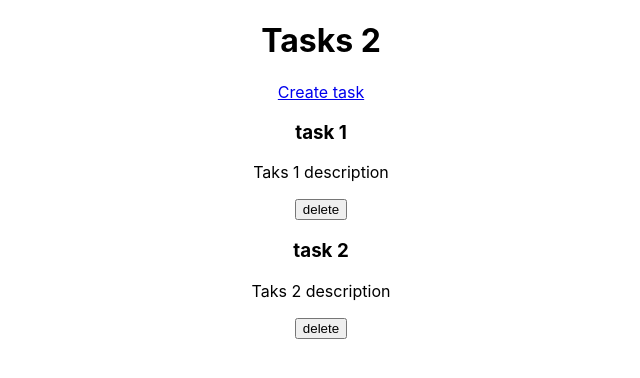
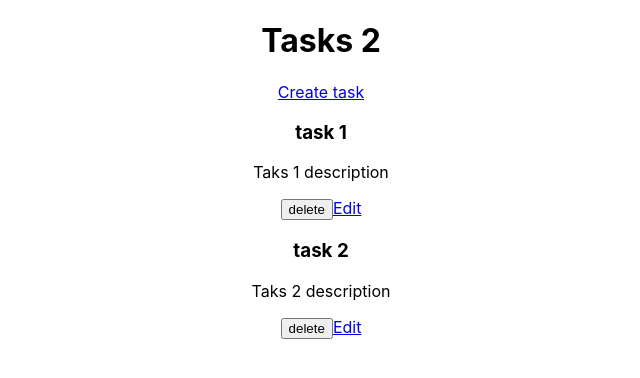
Before and after one commit to quenandres/react-rtk-crud, a React (Create React App) app: page / in a window 1280 px wide. Shown: the top 378 px of the page, without its empty margins (319-959 px from the left). Built offline with nearby package versions, Linux system fonts and the light colour scheme.

Commit message:
Add:  navegacion entre rutas y formulario de editar terminado

```diff
--- a/src/App.js
+++ b/src/App.js
@@ -12,6 +12,7 @@ function App() {
         <Routes>
           <Route path='/' element={<TaksList />} />
           <Route path='/create-task' element={<TaksForm />} />
+          <Route path='/edit-task/:id' element={<TaksForm />} />
         </Routes>
       </BrowserRouter>
     </div>
--- a/src/components/TaskForm.js
+++ b/src/components/TaskForm.js
@@ -1,8 +1,8 @@
-import {useState} from 'react';
-import { useDispatch } from 'react-redux';
+import {useEffect, useState} from 'react';
+import { useDispatch, useSelector } from 'react-redux';
 import { addTask } from '../features/tasks/taskSlice';
 import { v4 as uuid } from 'uuid';
-import { useNavigate } from 'react-router-dom';
+import { useNavigate, useParams } from 'react-router-dom';
 
 
 export const TaksForm = () => {
@@ -14,12 +14,14 @@ export const TaksForm = () => {
 
   const dispatch = useDispatch();//Permite disparar eventos
   const navigate = useNavigate();
+  const params   = useParams();
+  const tasks    = useSelector(state => state.tasks);
 
   const handleChange = e => {
     setTask({
       ...task,
       [e.target.name]: e.target.value
-    })
+    });
   }
 
   const handleSubmit = (e) => {
@@ -33,10 +35,23 @@ export const TaksForm = () => {
     navigate('/');
   }
 
+  useEffect(() => {
+    if( params.id ) {
+      const taskFound = tasks.find(task => task.id === params.id);
+      if( taskFound ) {
+        setTask( taskFound );
+      } else {
+        alert('Task not found');
+        navigate('/');
+      }
+    }
+  }, []);
+
+
   return (
     <form onSubmit={handleSubmit}>
-      <input name='title' type="text" placeholder='title' onChange={handleChange} />
-      <textarea name="description" placeholder="description" onChange={handleChange}></textarea>
+      <input name='title' type="text" placeholder='title' value={task.title} onChange={handleChange} />
+      <textarea name="description" placeholder="description" value={task.description} onChange={handleChange}></textarea>
       <button>save</button>
     </form>
   )
--- a/src/components/TaskList.js
+++ b/src/components/TaskList.js
@@ -25,6 +25,7 @@ export const TaksList = () => {
           <h3>{task.title}</h3>
           <p>{task.description}</p>
           <button onClick={() => handleDelete(task.id)}>delete</button>
+          <Link to={`/edit-task/${task.id}`}>Edit</Link>
         </div>
       ))}
     </div>
```
Also changed, not shown: 1 other file (tests, documents, lock files or other folders).
